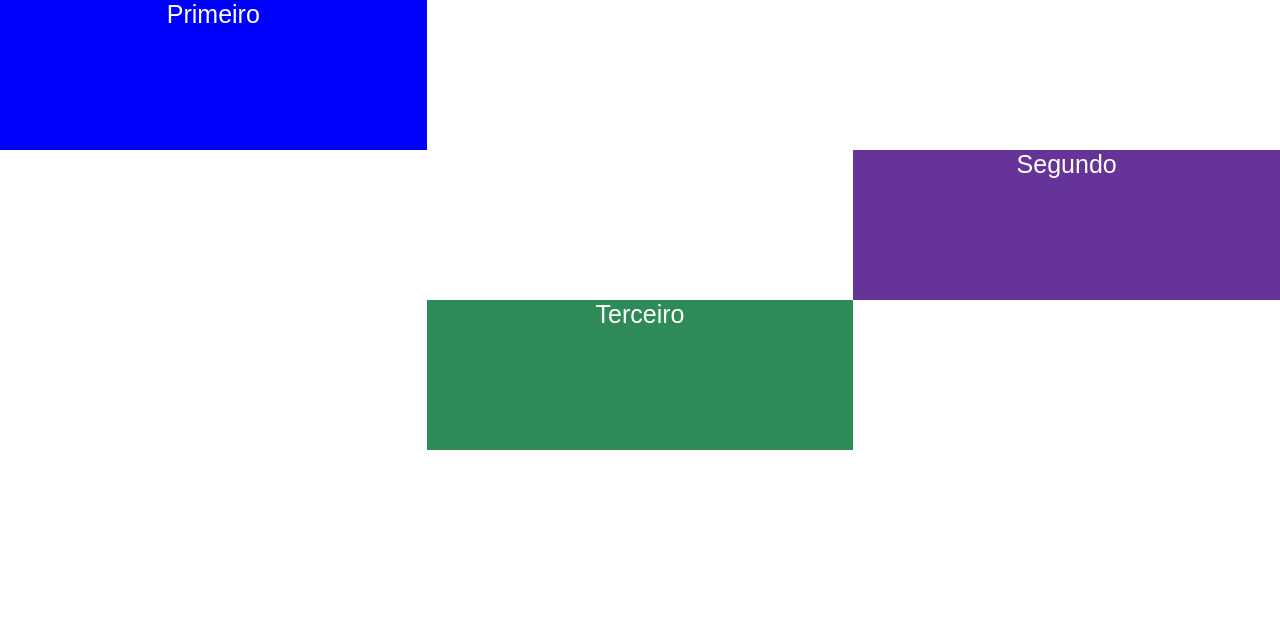
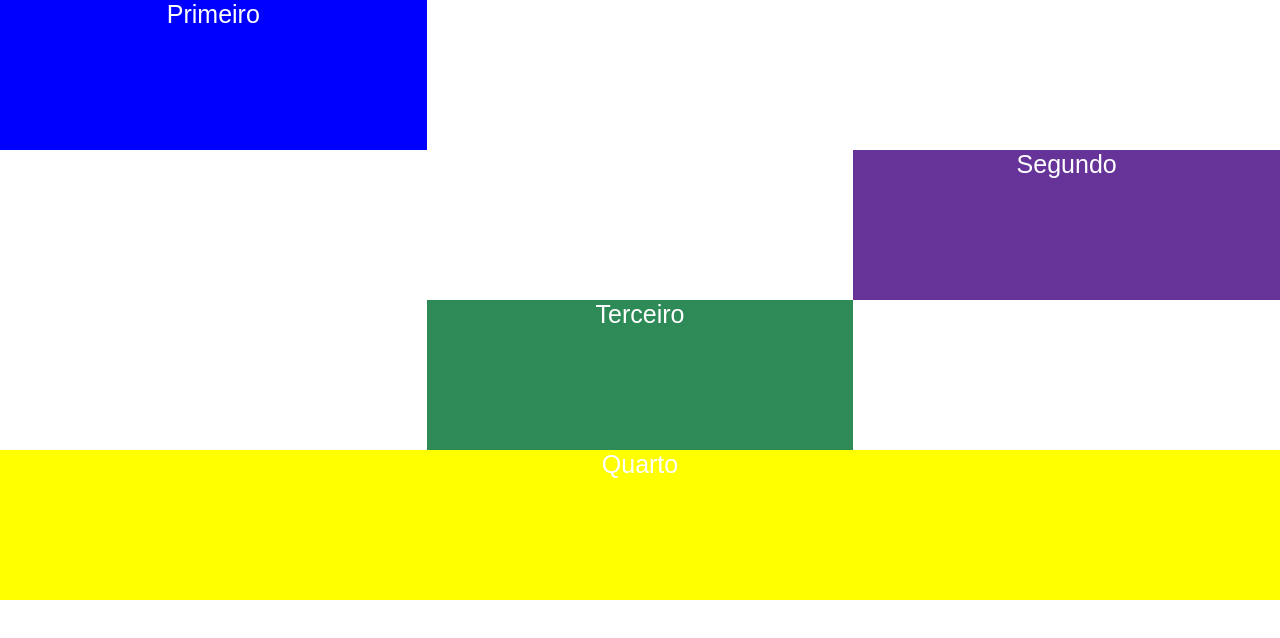
Before and after one commit to Manoo-vala/Css-Practice, a plain HTML site: page CSS3-DisplayBlock/index.html in a window 1280 px wide. Drawn offline with Linux system fonts and the light colour scheme.

Commit message:
finaliza

```diff
--- a/CSS3-DisplayBlock/index.css
+++ b/CSS3-DisplayBlock/index.css
@@ -23,3 +23,8 @@
   margin-left: auto;
   margin-right: auto;
 }
+
+.example-item_fourth {
+  background-color: yellow;
+  width: auto;
+}
--- a/CSS3-DisplayBlock/index.html
+++ b/CSS3-DisplayBlock/index.html
@@ -13,6 +13,7 @@
     <li class="example-item example-item_first">Primeiro</li>
     <li class="example-item example-item_second">Segundo</li>
     <li class="example-item example-item_third">Terceiro</li>
+    <li class="example-item example-item_fourth">Quarto</li>
   </ul>
 </body>
 </html>
```
